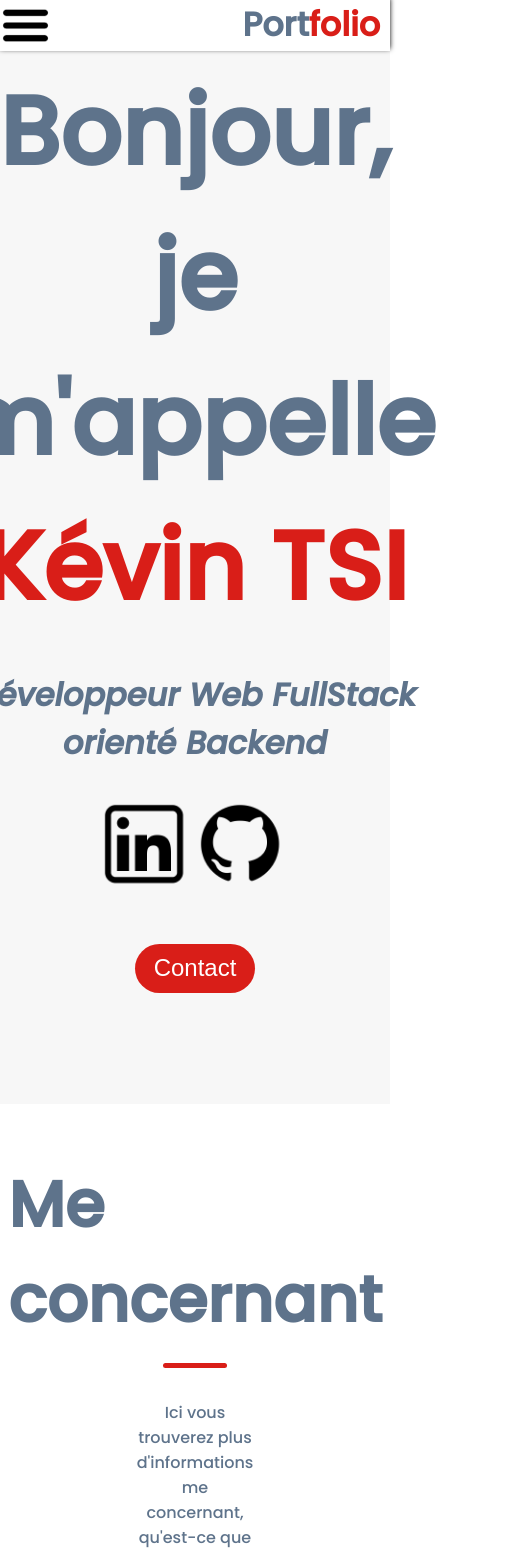
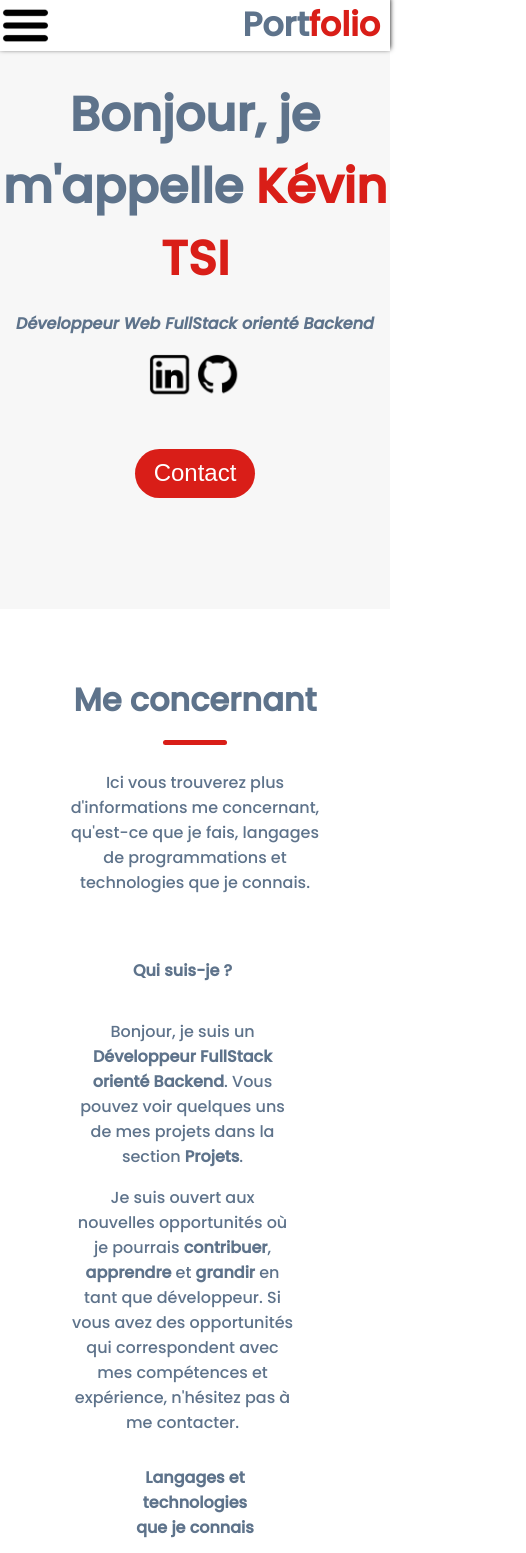
Before and after one commit to kevintsi/my-portfolio, a React (Create React App) app: page / in a window 390 px wide. Shown: the top 1553 px of the page, 526 px wide, since content can reach past the window. Built offline with nearby package versions, Linux system fonts and the light colour scheme.

Commit message:
Responsivité WIP

```diff
--- a/src/components/Aboutme/Aboutme.css
+++ b/src/components/Aboutme/Aboutme.css
@@ -1,9 +1,18 @@
+section {
+  padding-top: 40px;
+  display: flex;
+  flex-direction: column;
+  justify-content: center;
+  align-items: center;
+  padding-bottom: 20%;
+  width: 80%;
+}
+
 .about-me-container {
   display: flex;
   flex-direction: column;
-  justify-content: flex-start;
+  justify-content: center;
   align-items: center;
-  padding-bottom: 20%;
   width: 80%;
 }
 
@@ -14,6 +23,7 @@
 }
 
 .about-me-title {
+  text-align: center;
   font-size: 4rem;
   position: relative;
 }
@@ -32,23 +42,18 @@
 
 .about-me-summary {
   margin-top: 0;
-  width: 40%;
   text-align: center;
+  padding-top: 20px;
   margin-bottom: 50px;
 }
 
 .introduction {
   text-align: center;
-  width: 50%;
   padding-right: 10%;
 }
 
 .introduction h2 {
   padding-bottom: 20px;
-}
-
-.introduction p {
-  text-align: justify;
 }
 
 .skills-container {
@@ -68,9 +73,29 @@
   padding-bottom: 20px;
 }
 
-@media screen and (min-width: 1024px) {
-  h1 {
-    padding-bottom: 0;
-    padding-top: 0;
+@media screen and (max-width: 750px) {
+  .about-me-container>div {
+    display: flex;
+    flex-direction: column;
+    align-items: center;
+    justify-content: space-between
   }
 }
+
+@media screen and (max-width: 506px) {
+  .about-me-title {
+    font-size: 2rem;
+  }
+
+  .introduction h2 {
+    font-size: 1rem;
+  }
+
+  .skills-container h2 {
+    font-size: 1rem
+  }
+
+  .skills-container div {
+    grid-template-columns: 1fr 1fr;
+  }
+}
--- a/src/components/Aboutme/Aboutme.js
+++ b/src/components/Aboutme/Aboutme.js
@@ -18,7 +18,8 @@ const Aboutme = () => {
 
 
     return (
-        <section className="about-me-container" id="about-me">
+        <section id="about-me">
+            <div className="about-me-container">
                 <h1 className="about-me-title">Me concernant</h1>
                 <p className="about-me-summary">Ici vous trouverez plus d'informations me concernant, qu'est-ce que je fais, langages de programmations et technologies que je connais.</p>
                 <div>
@@ -39,6 +40,7 @@ const Aboutme = () => {
                         </div>
                     </div>
                 </div>
+            </div>
         </section>
     )
 }
--- a/src/components/Home/Home.css
+++ b/src/components/Home/Home.css
@@ -25,11 +25,13 @@
 
 .primary-heading {
   font-size: 6rem;
+  text-align: center;
 }
 
 .secondary-heading {
   font-style: italic;
   font-size: 2rem;
+  text-align: center;
 }
 
 
@@ -127,6 +129,42 @@
   cursor: pointer;
 }
 
+/* RESPONSIVE */
+
+
+@media screen and (max-width: 970px) {
+  .primary-heading {
+    font-size: 4rem;
+  }
+
+  .secondary-heading {
+    font-style: italic;
+    font-size: 1rem;
+  }
+
+  .social-network-container>div>a>img {
+    height: 3em;
+  }
+}
+
+
+@media screen and (max-width: 425px) {
+  .primary-heading {
+    font-size: 3rem;
+    padding-top: 20px;
+  }
+
+  .secondary-heading {
+    font-style: italic;
+    font-size: 1rem;
+  }
+
+  .social-network-container>div>a>img {
+    height: 3em;
+  }
+}
+
+
 /* @media screen and (min-width: 768px) {
   .home-container {
     padding-top: 29%;
--- a/src/components/ProjectItem/ProjectItem.css
+++ b/src/components/ProjectItem/ProjectItem.css
@@ -7,5 +7,5 @@
 }
 
 .card-project div>a>img {
-    width: 10%;
+    width: 50px;
 }
--- a/src/components/Projects/Projects.css
+++ b/src/components/Projects/Projects.css
@@ -9,6 +9,11 @@
 .projects-title {
   font-size: 4rem;
   position: relative;
+  text-align: center;
+}
+
+p {
+  text-align: center;
 }
 
 .projects-title::after {
@@ -46,3 +51,25 @@
   padding-right: 50px;
   text-align: center;
 }
+
+@media screen and (max-width: 506px) {
+  .projects-title {
+    font-size: 2rem;
+  }
+
+  .introduction h2 {
+    font-size: 1rem;
+  }
+
+  .skills-container h2 {
+    font-size: 1rem
+  }
+
+  .skills-container div {
+    font-size: 1rem;
+  }
+
+  .project-list {
+    grid-template-columns: repeat(1, 1fr);
+  }
+}
```
Also changed, not shown: 1 other file (tests, documents, lock files or other folders). Lines whose indentation alone changed are shown as unchanged.
